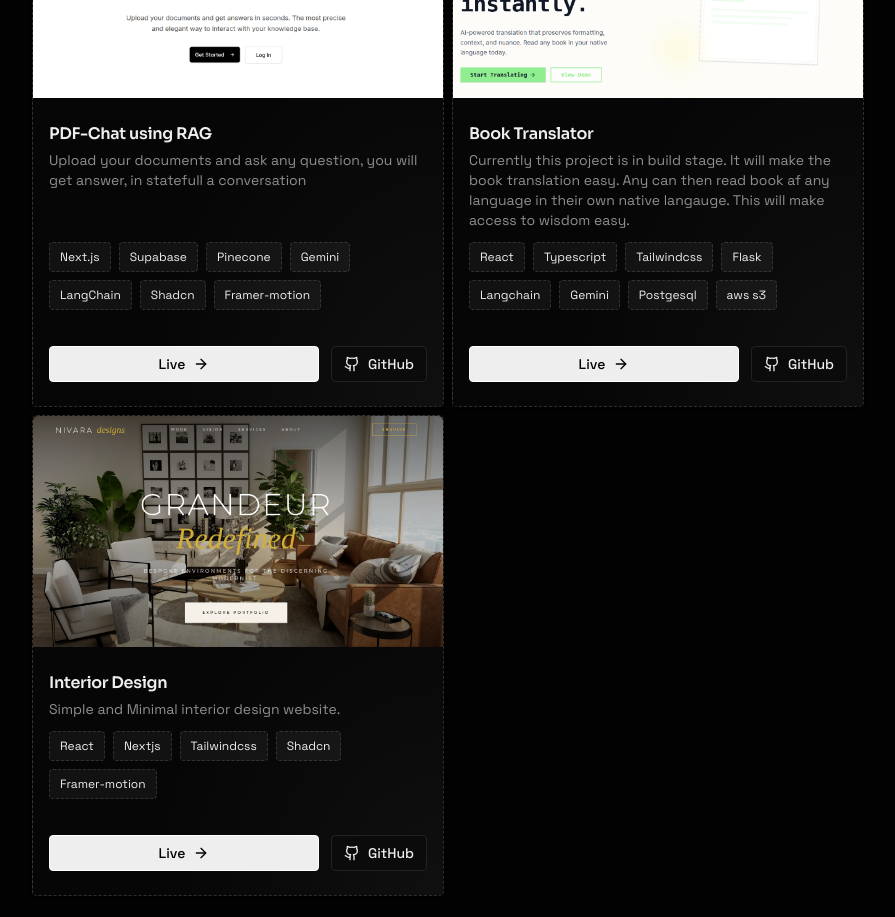
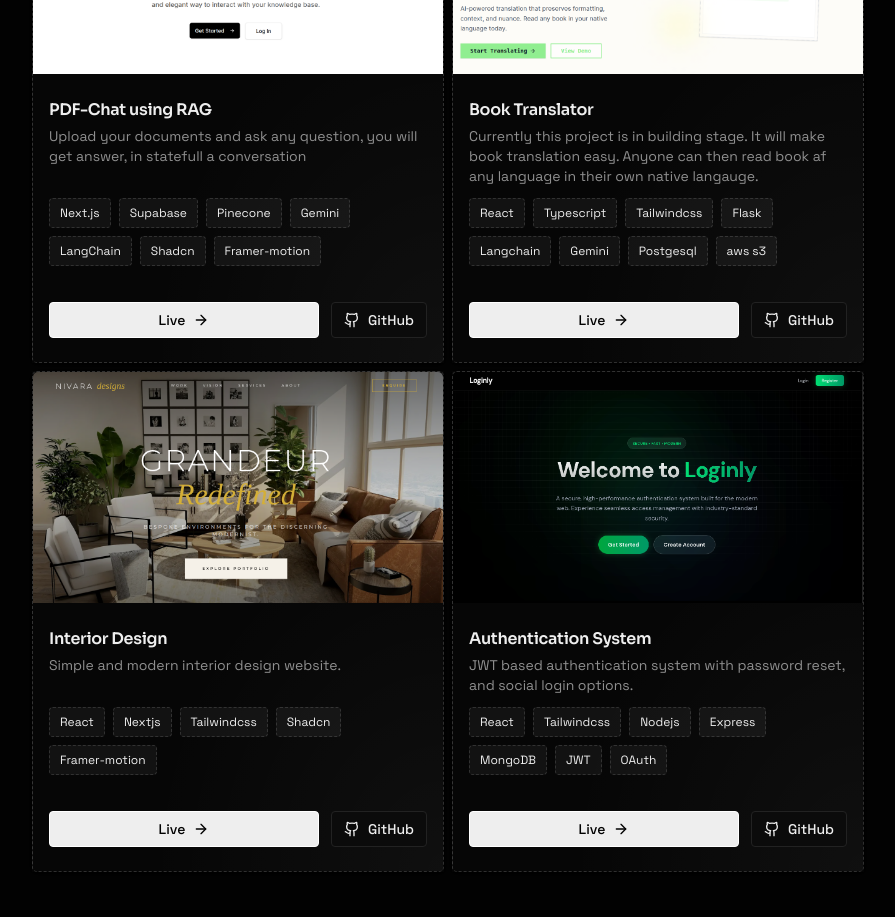
Before and after one commit to salisai/Portfolio, a Next.js app: page / in a window 1280 px wide. Shown: the part 1880-2797 px from the top of the page, without its empty margins (192-1087 px from the left). Built offline with nearby package versions, Linux system fonts and the light colour scheme.

Commit message:
feat(data): added project and changed data

```diff
--- a/app/page.tsx
+++ b/app/page.tsx
@@ -34,7 +34,7 @@ export default function Home() {
   return (
     <div className="pt-20 sm:pt-20">
       <section className="max-w-6xl px-4 sm:px-6 mx-auto lg:px-8 py-20 min-h-[80vh] flex items-center">
-        <div className="space-y-8 w-full">
+        <div className="space-y-6 w-full">
 
           {/* HERO-SECTION */}
           <motion.div
@@ -104,7 +104,7 @@ export default function Home() {
               >
                 <p>Hey, I am Ali. I build full-stack web apps and AI products that solve real business problems. I've been coding for about two years — breaking things, fixing them, and learning from every mistake along the way.
                 </p>
-                <p>From Idea to production - I focus clean code, scalable systems, and real results.</p>
+                <p>From Idea to production - I focus on clean code, scalable systems, and real results.</p>
                 <p>Right now, I'm looking for freelance projects and full-stack roles where I can build something meaningful. Need something solid, let's make it happen.</p>
               </motion.div>
 
--- a/app/projects/page.tsx
+++ b/app/projects/page.tsx
@@ -44,23 +44,33 @@ export const projects = [
   {
     id: 4,
     title: 'Book Translator',
-    description: 'Currently this project is in build stage. It will make the book translation easy. Any can then read book af any language in their own native langauge. This will make access to wisdom easy.',
+    description: 'Currently this project is in building stage. It will make book translation easy. Anyone can then read book af any language in their own native langauge.',
     tech: ['React', 'Typescript','Tailwindcss', 'Flask', 'Langchain', 'Gemini', 'Postgesql', 'aws s3'],
     link: 'https://github.com/salisai/translate',
     image: '/translate.png',
     status: 'dev',
-    github: 'https://github.com/salisai/translate'
+    github: 'https://github.com/salisai/translate  '
 
   },
   {
     id: 5,
     title: 'Interior Design',
-    description: 'Simple and Minimal interior design website.',
+    description: 'Simple and modern interior design website.',
     tech: ['React', 'Nextjs', 'Tailwindcss', 'Shadcn', 'Framer-motion'],
     link: 'https://nivara-zeta.vercel.app',
     image: '/design.png',
     status: 'dev',
     github: 'https://github.com/salisai/Nivara'
+  },
+  {
+    id: 6,
+    title: 'Authentication System',
+    description: 'JWT based authentication system with password reset, and social login options.',
+    tech: ['React', 'Tailwindcss', 'Nodejs', 'Express', 'MongoDB', 'JWT', 'OAuth'],
+    link: 'https://github.com/salisai/Loginly',
+    image: '/auth.png',
+    status: 'dev',
+    github: 'https://github.com/salisai/Loginly'
   }
 ]
 
```
Also changed, not shown: public/auth.png (added).
